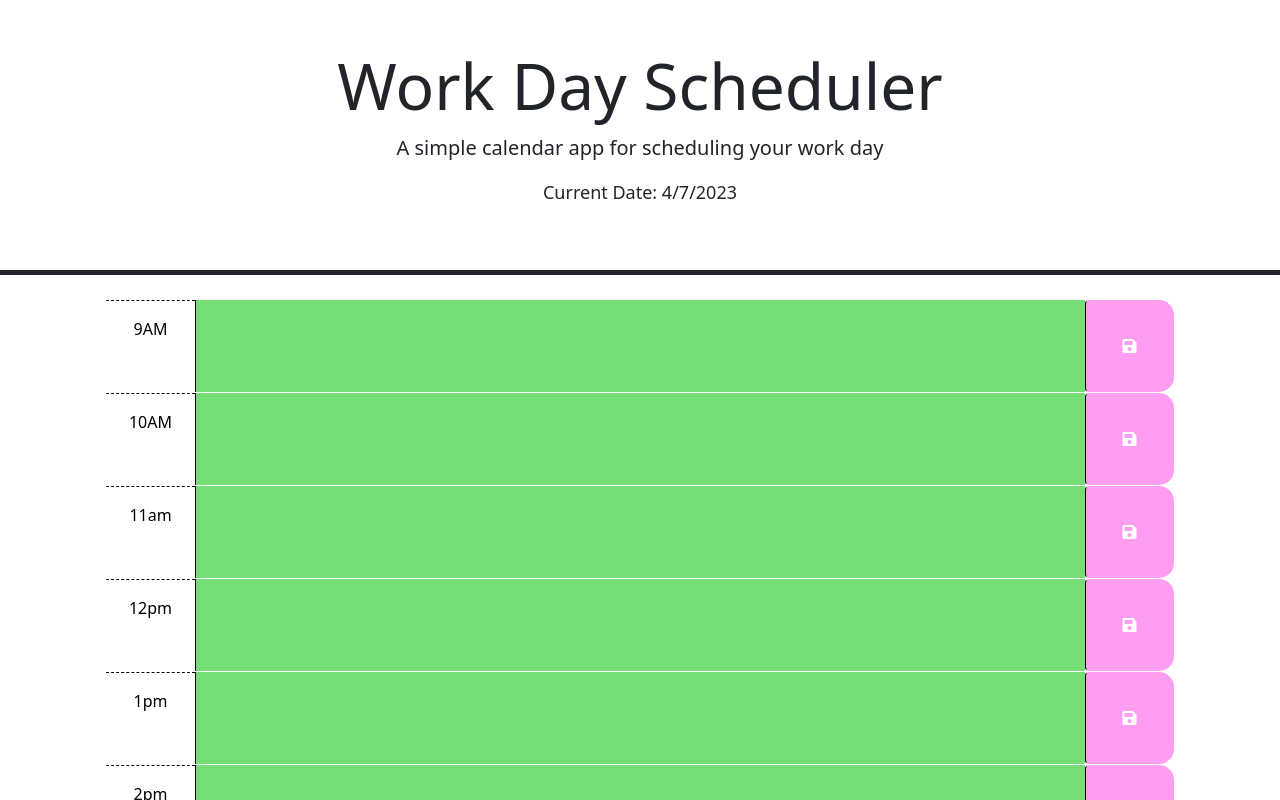
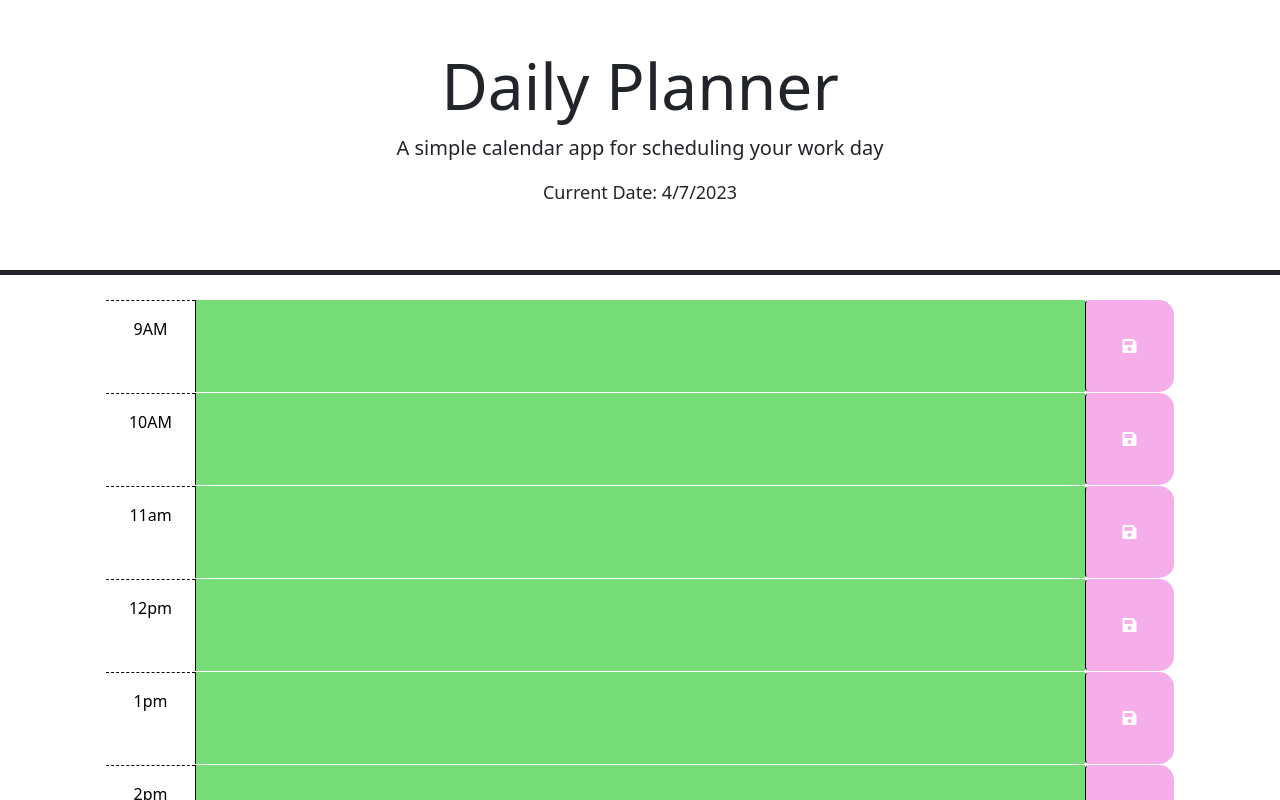
Before and after one commit to CTep09/daily-planner, a plain HTML site: page index.html in a window 1280 px wide. Shown: the top 800 px of the page. Drawn offline with nearby package versions, Linux system fonts and the light colour scheme.

Commit message:
Updated title to remain consistent

```diff
--- a/css/style.css
+++ b/css/style.css
@@ -49,7 +49,7 @@ textarea {
   border-left: 1px solid black;
   border-top-right-radius: 15px;
   border-bottom-right-radius: 15px;
-  background-color: #ff9ef0;
+  background-color: #f6aeeb;
   color: white;
 }
 
--- a/index.html
+++ b/index.html
@@ -15,7 +15,7 @@
 
 <body>
   <header class="p-5 mb-4 border-5 border-bottom border-dark text-center">
-    <h1 class="display-3">Work Day Scheduler</h1>
+    <h1 class="display-3">Daily Planner</h1>
     <p class="lead">A simple calendar app for scheduling your work day</p>
     <p id="currentDay" class="lead"></p>
     <p id="currentDate"></p>
```
Also changed, not shown: 1 other file.
